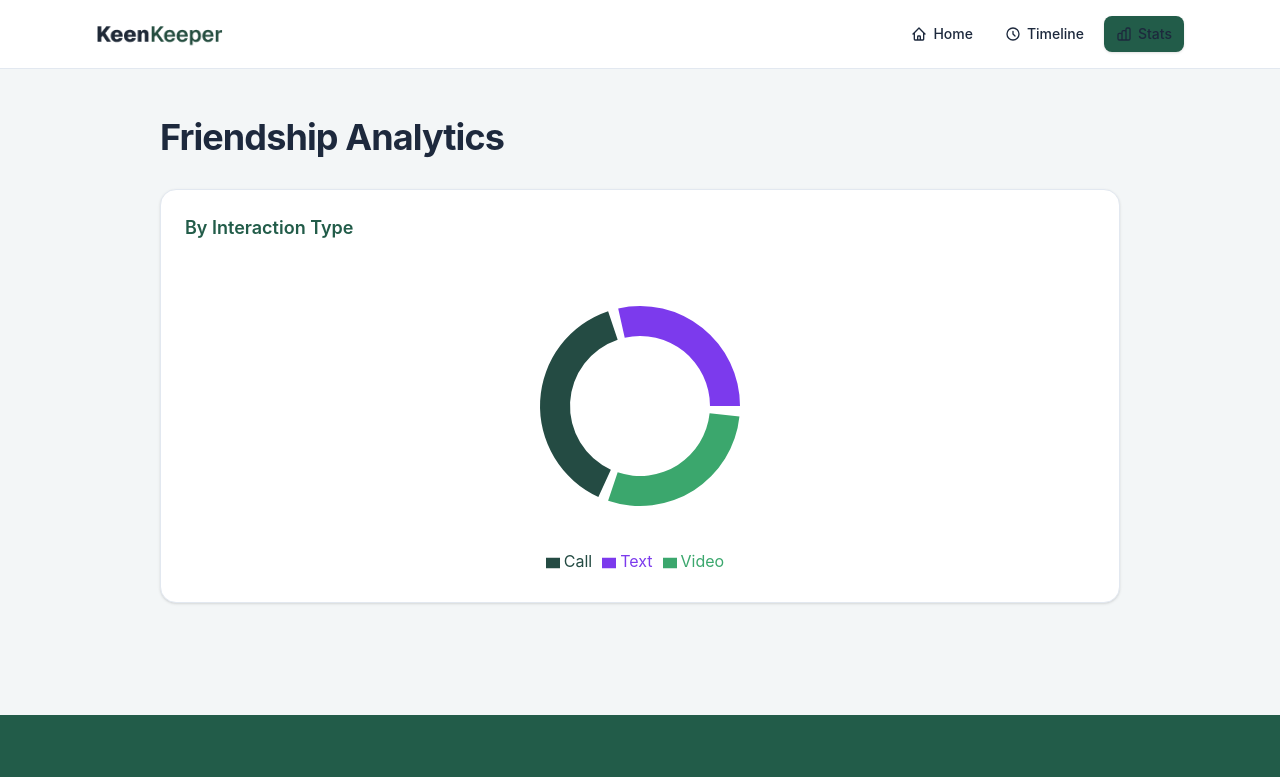
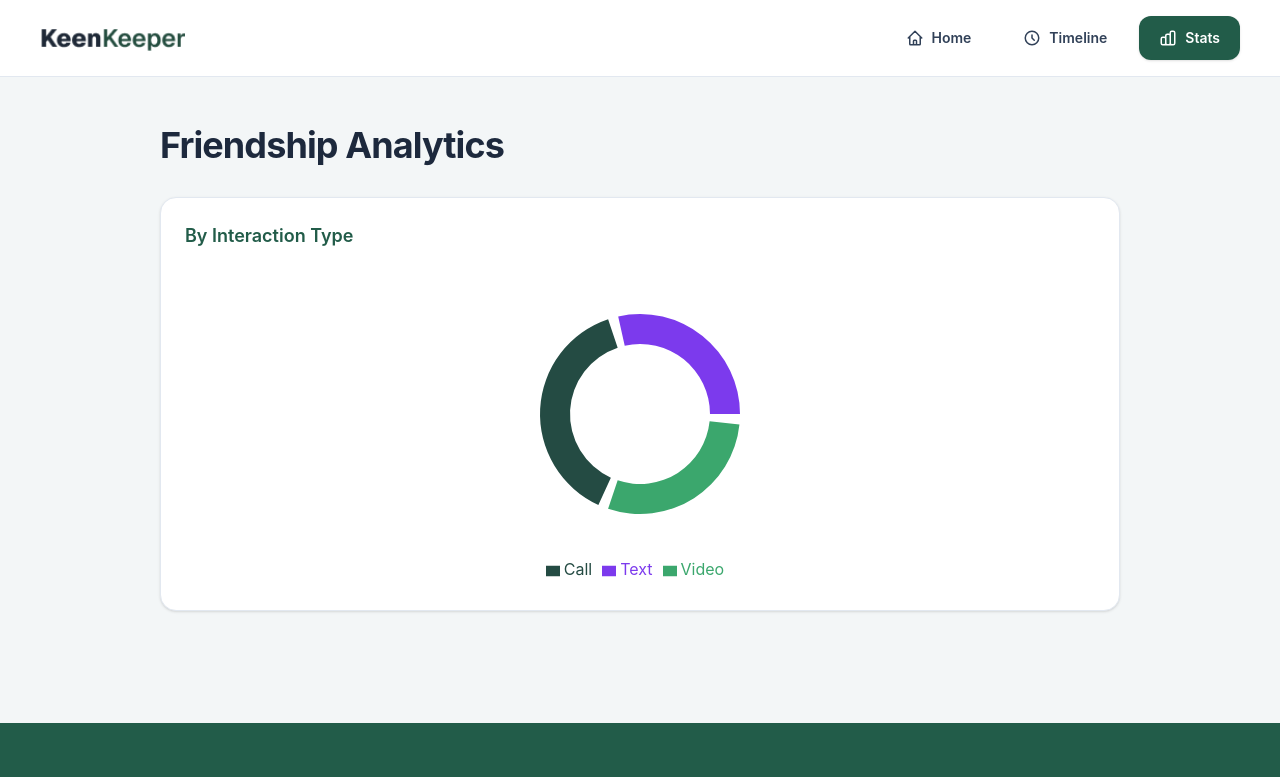
Before and after one commit to shakhaout207/keen-keeper, a React (Vite) app: page /stats in a window 1280 px wide. Shown: the top 777 px of the page. Built offline with nearby package versions, Linux system fonts and the light colour scheme.

Commit message:
update navbar active button style

```diff
--- a/src/components/layout/Navbar.jsx
+++ b/src/components/layout/Navbar.jsx
@@ -14,28 +14,33 @@ const navLinks = [
 
 export default function Navbar() {
   return (
-    <header className="sticky top-0 z-50 border-b border-slate-200 bg-white/95 backdrop-blur">
-      <div className="mx-auto flex max-w-6xl items-center justify-between px-4 py-4 sm:px-6 lg:px-8">
+    <header className="sticky top-0 z-50 border-b border-slate-200 bg-white">
+      <div className="mx-auto flex max-w-7xl items-center justify-between px-6 py-4 lg:px-10">
         <Link to="/" className="flex items-center">
-          <img src={logo} alt="KeenKeeper" className="h-7 w-auto" />
+          <img src={logo} alt="KeenKeeper" className="h-8 w-auto" />
         </Link>
 
-        <nav className="flex items-center gap-2">
+        <nav className="flex items-center gap-3">
           {navLinks.map(({ name, path, icon: Icon }) => (
-            <NavLink
-              key={name}
-              to={path}
-              end={path === '/'}
-              className={({ isActive }) =>
-                `flex items-center gap-1.5 rounded-lg px-3 py-2 text-sm font-medium transition ${
-                  isActive
-                    ? 'bg-[#225c49] text-white shadow-sm'
-                    : 'text-slate-500 hover:bg-slate-100 hover:text-slate-800'
-                }`
-              }
-            >
-              <Icon className="text-base" />
-              <span>{name}</span>
+            <NavLink key={name} to={path} end={path === '/'}>
+              {({ isActive }) => (
+                <div
+                  className={`flex items-center gap-2 rounded-xl px-5 py-3 text-sm font-semibold transition-all duration-200 ${
+                    isActive
+                      ? 'bg-[#225c49] text-white shadow-sm'
+                      : 'bg-transparent text-slate-700 hover:bg-slate-100'
+                  }`}
+                >
+                  <Icon
+                    className={`text-[18px] ${
+                      isActive ? '!text-white' : 'text-slate-700'
+                    }`}
+                  />
+                  <span className={isActive ? '!text-white' : 'text-slate-700'}>
+                    {name}
+                  </span>
+                </div>
+              )}
             </NavLink>
           ))}
         </nav>
```
